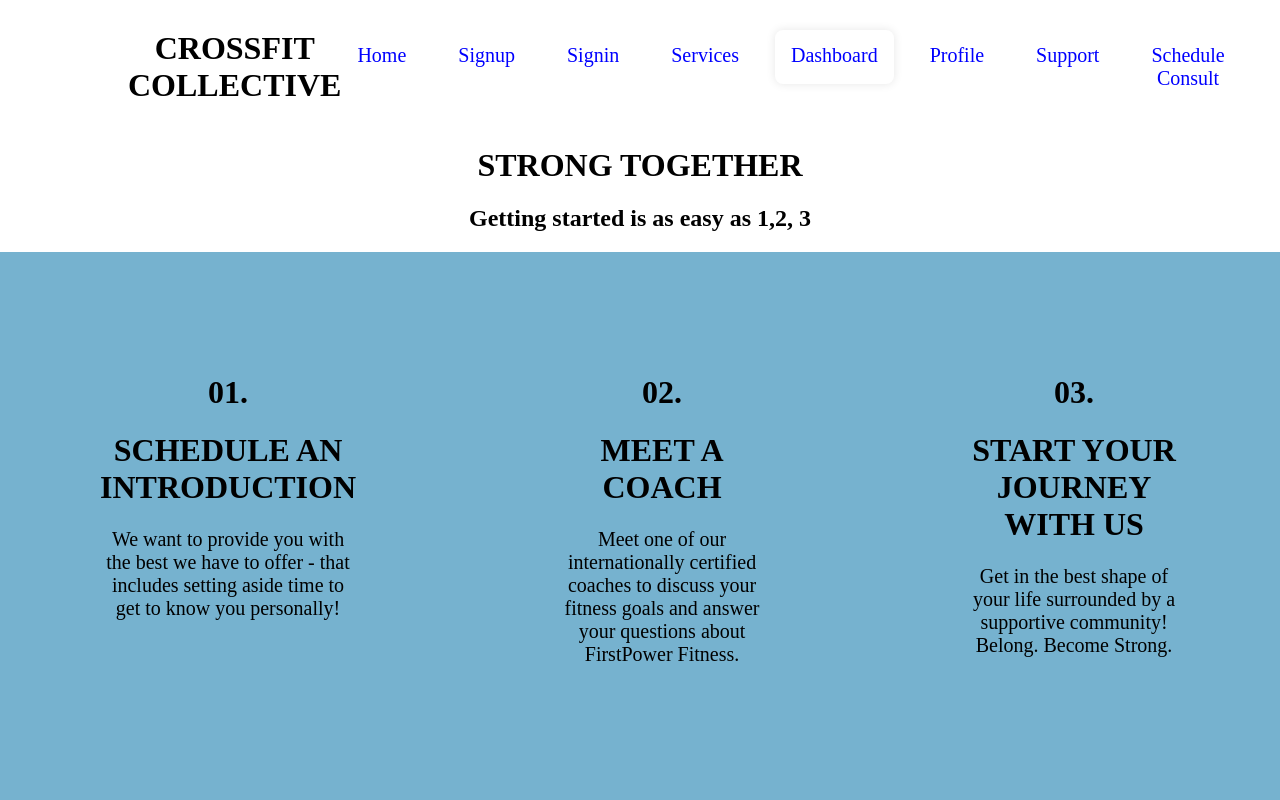
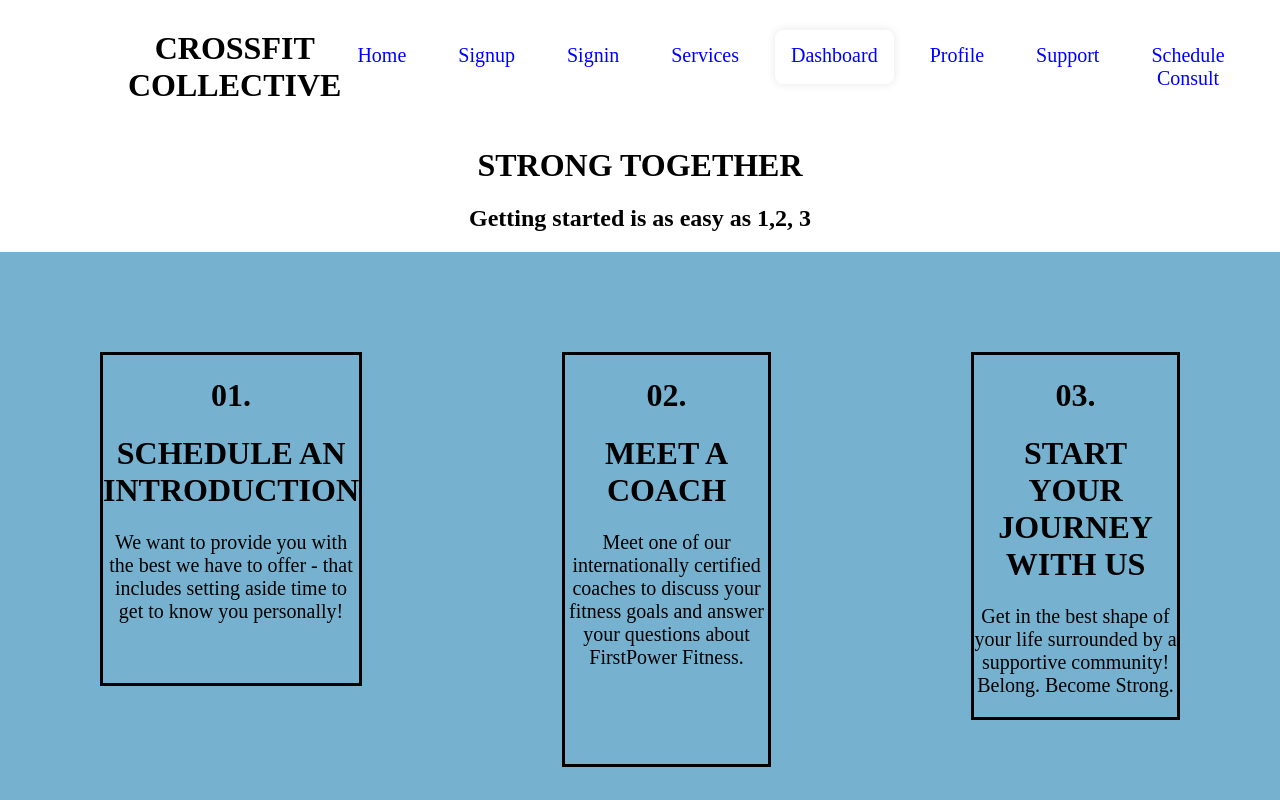
Before and after one commit to Eddahkarambu/Fitness-web-app, a React (Create React App) app: page /Services in a window 1280 px wide. Shown: the top 800 px of the page. Built offline with nearby package versions, Linux system fonts and the light colour scheme.

Commit message:
added padding and marging on theservices page

```diff
--- a/src/Components/Services.css
+++ b/src/Components/Services.css
@@ -22,11 +22,19 @@
 
     }
     .expl{
-      /* border: 3px solid black;
-      background-color: black; */
+      border: 3px solid black;
+      /* padding-bottom: 30px; */
+
       color:black;
+    }
+    .expl2{
+      padding-bottom: 40px;
+      border: 3px solid black;
+    }
 
-
+    .expl3{
+      padding-bottom: 75px;
+      border: 3px solid black;
     }
     .gymservices{
       background-color: white;
--- a/src/Components/Services.js
+++ b/src/Components/Services.js
@@ -17,7 +17,7 @@ function Services() {
 
       <div className="intorduct">
         <div className="intorduction2">
-          <div className="expl">
+          <div className="expl2">
             <h1>01.</h1>
             <div>
               <h1>SCHEDULE AN INTRODUCTION</h1>
@@ -30,7 +30,7 @@ function Services() {
         </div>
 
         <div className="intorduction2">
-          <div className="expl">
+          <div className="expl3">
             <h1>02.</h1>
             <div>
               <h1>MEET A COACH</h1>
```
